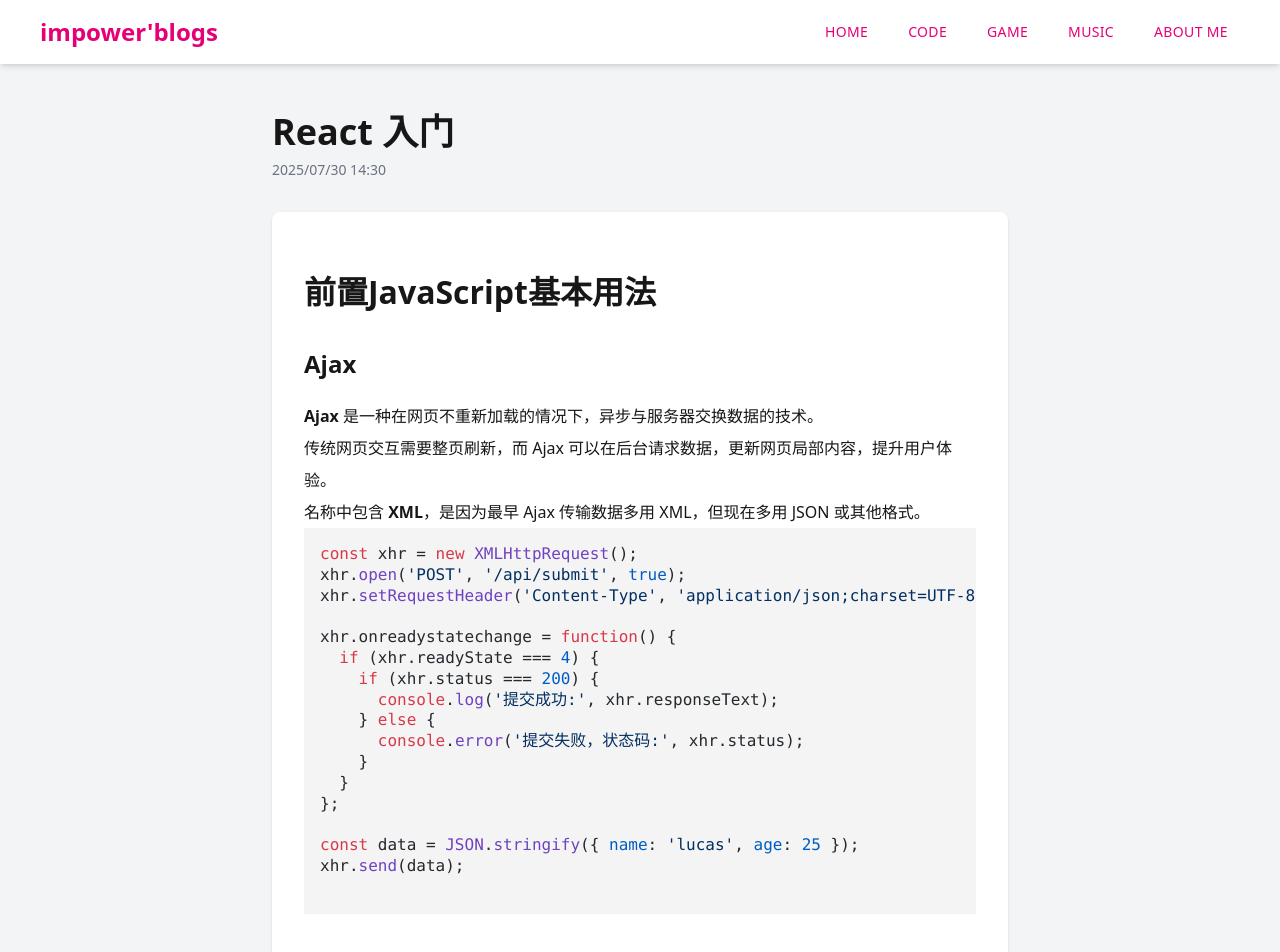
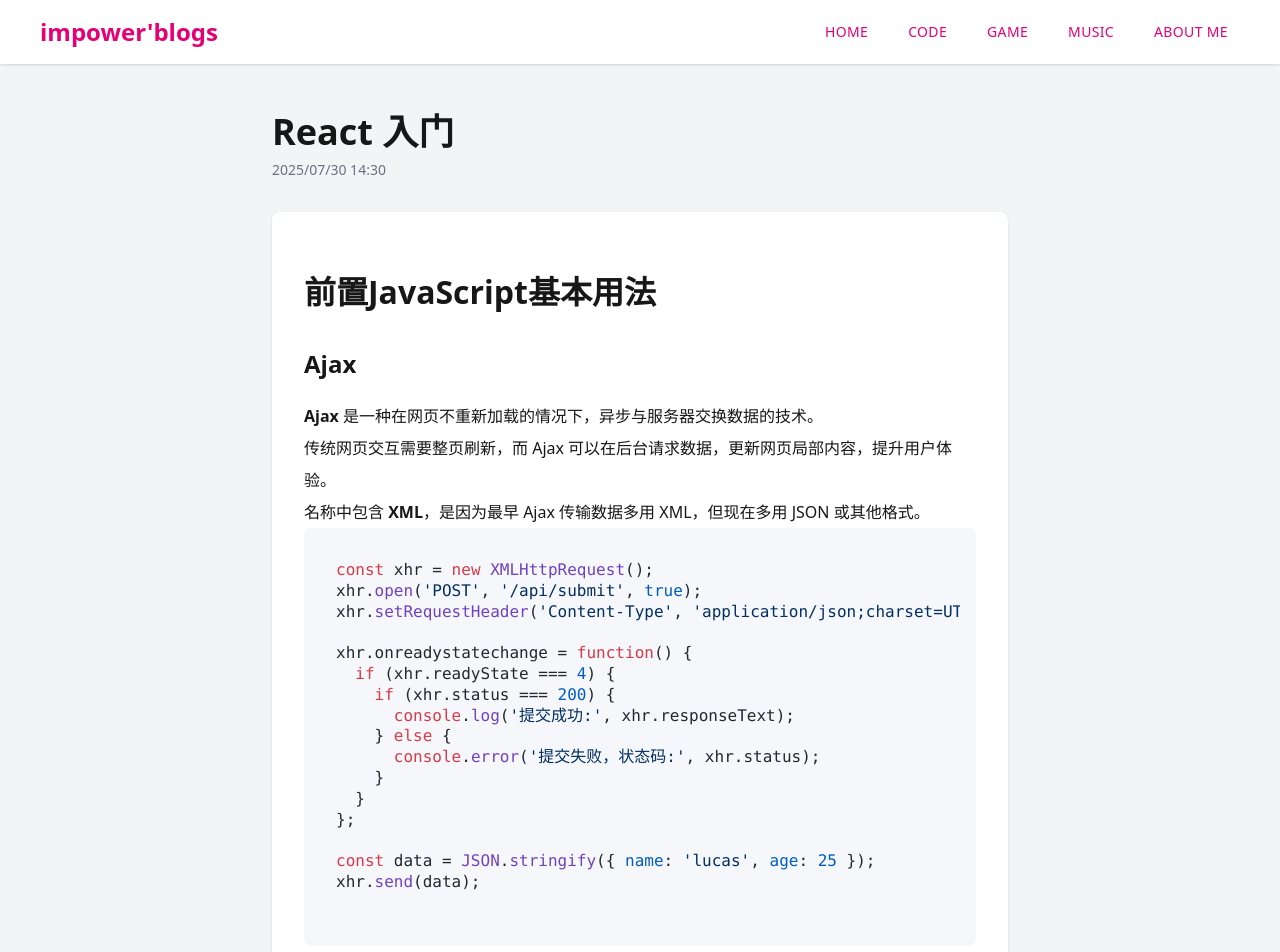
Before and after one commit to d3Lap1ace/myblogs, a Next.js app: page /myblogs/code/React in a window 1280 px wide. Shown: the top 952 px of the page. Built offline with nearby package versions, Linux system fonts and the light colour scheme.

Commit message:
code aren color

```diff
--- a/src/app/code/[slug]/page.tsx
+++ b/src/app/code/[slug]/page.tsx
@@ -40,7 +40,7 @@ export default async function ArticlePage({ params }: { params: { slug: string }
 
   const contentHtml = processedContent.toString();
 
-  // 格式化发布时间和读取时长显示
+
   const dt = new Date(data.date);
   const formattedDate = dt.toLocaleString("zh-CN", {
     year: "numeric",
--- a/src/app/globals.css
+++ b/src/app/globals.css
@@ -55,3 +55,14 @@ body {
     background: #f4f4f4;
     line-height: 1.3 !important;
 }
+
+.markdown-content pre {
+  background-color: #f5f7fa;
+  padding: 1rem;
+  border-radius: 0.5rem;
+  overflow-x: auto;
+}
+
+.markdown-content pre code {
+  background-color: transparent;
+}
--- a/src/components/Header.tsx
+++ b/src/components/Header.tsx
@@ -23,7 +23,7 @@ const Header: React.FC<HeaderProps> = ({ className = "" }) => {
   ];
 
   return (
-    <header className={`bg-white shadow-md sticky top-0 z-50 ${className}`}>
+    <header className={`bg-white shadow ${className}`}>
       <div className="w-full px-10">
         <div className="flex items-center h-16 justify-between">
           {/* Logo */}
```
